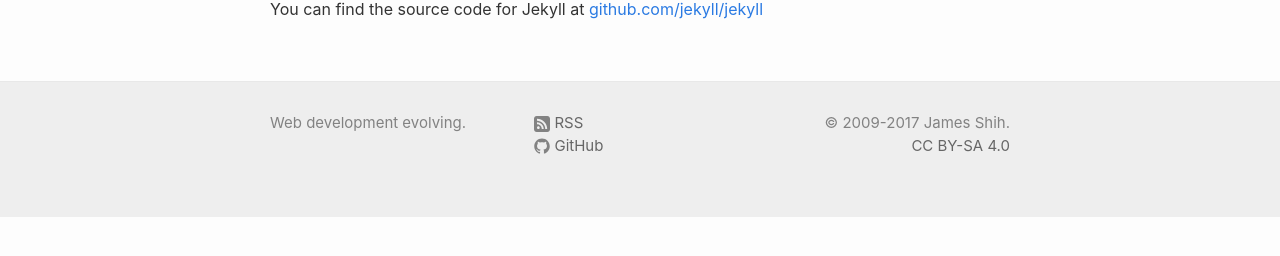
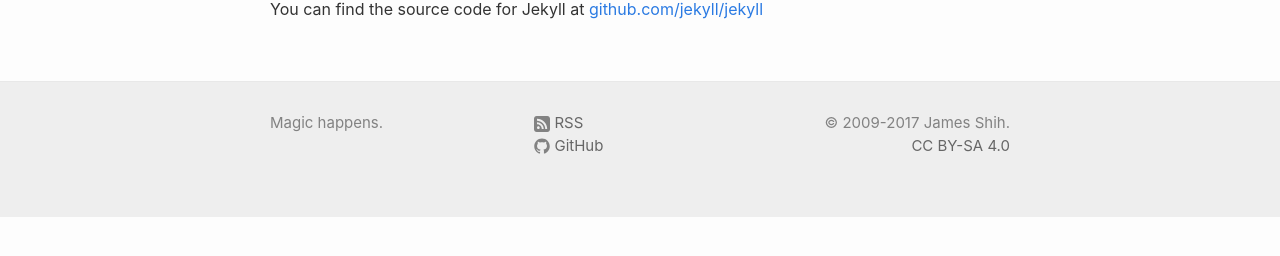
Before and after one commit to hyjk2000/hyjk2000.github.io, a Jekyll site: the page built from about.md, in a window 1280 px wide. Shown: the part 308-564 px from the top of the page. Built offline with Jekyll 4.4.1, drawn with Linux system fonts in a browser that asks for light colours.

Commit message:
New slogan

```diff
--- a/_config.yml
+++ b/_config.yml
@@ -1,7 +1,7 @@
 # Site settings
 title: James Shih
 description: > # this means to ignore newlines until "baseurl:"
-  Web development evolving.
+  Magic happens.
 baseurl: "" # the subpath of your site, e.g. /blog/
 url: "https://hyjk2000.github.io" # the base hostname & protocol for your site
 nav:
```
